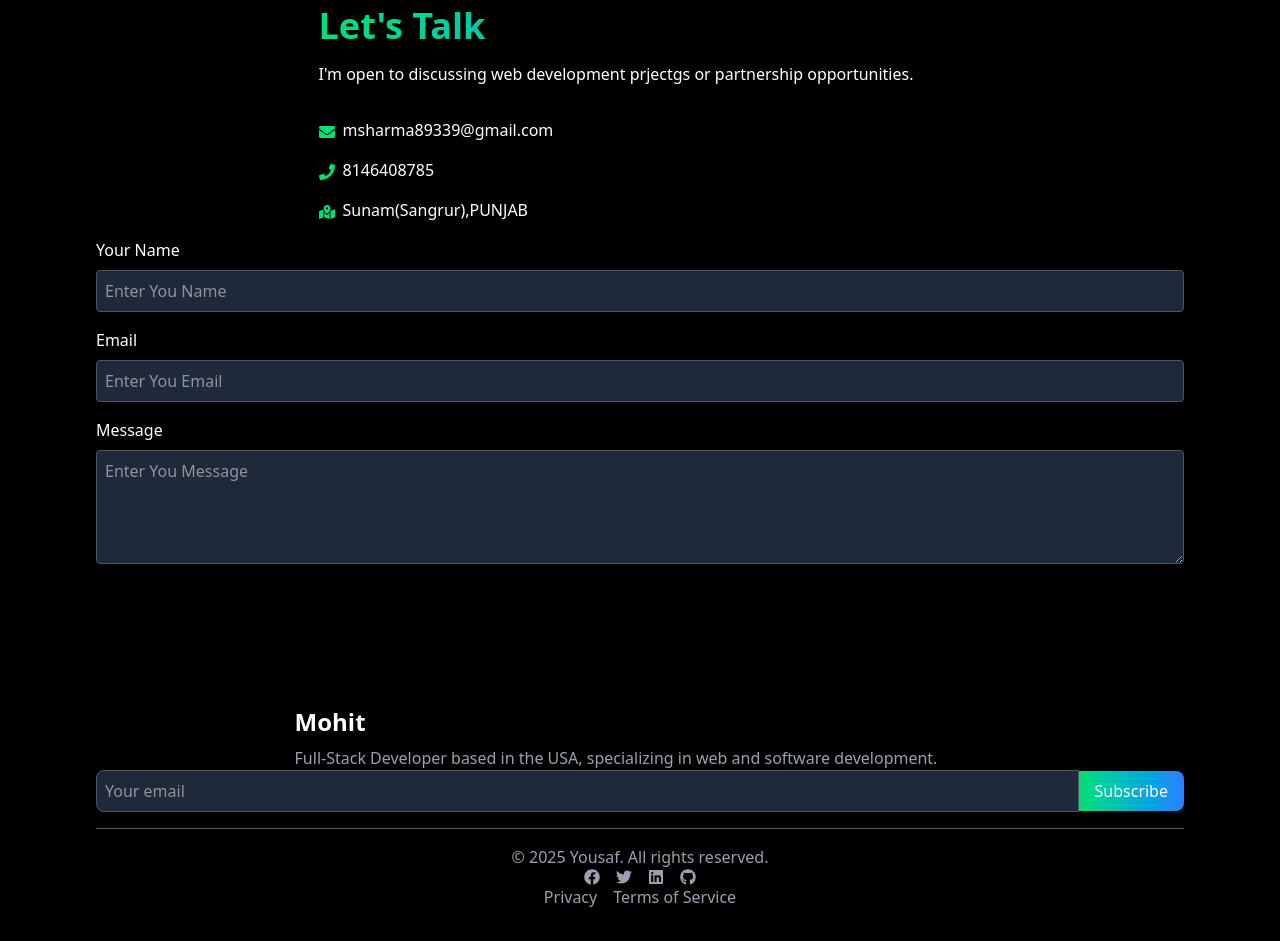
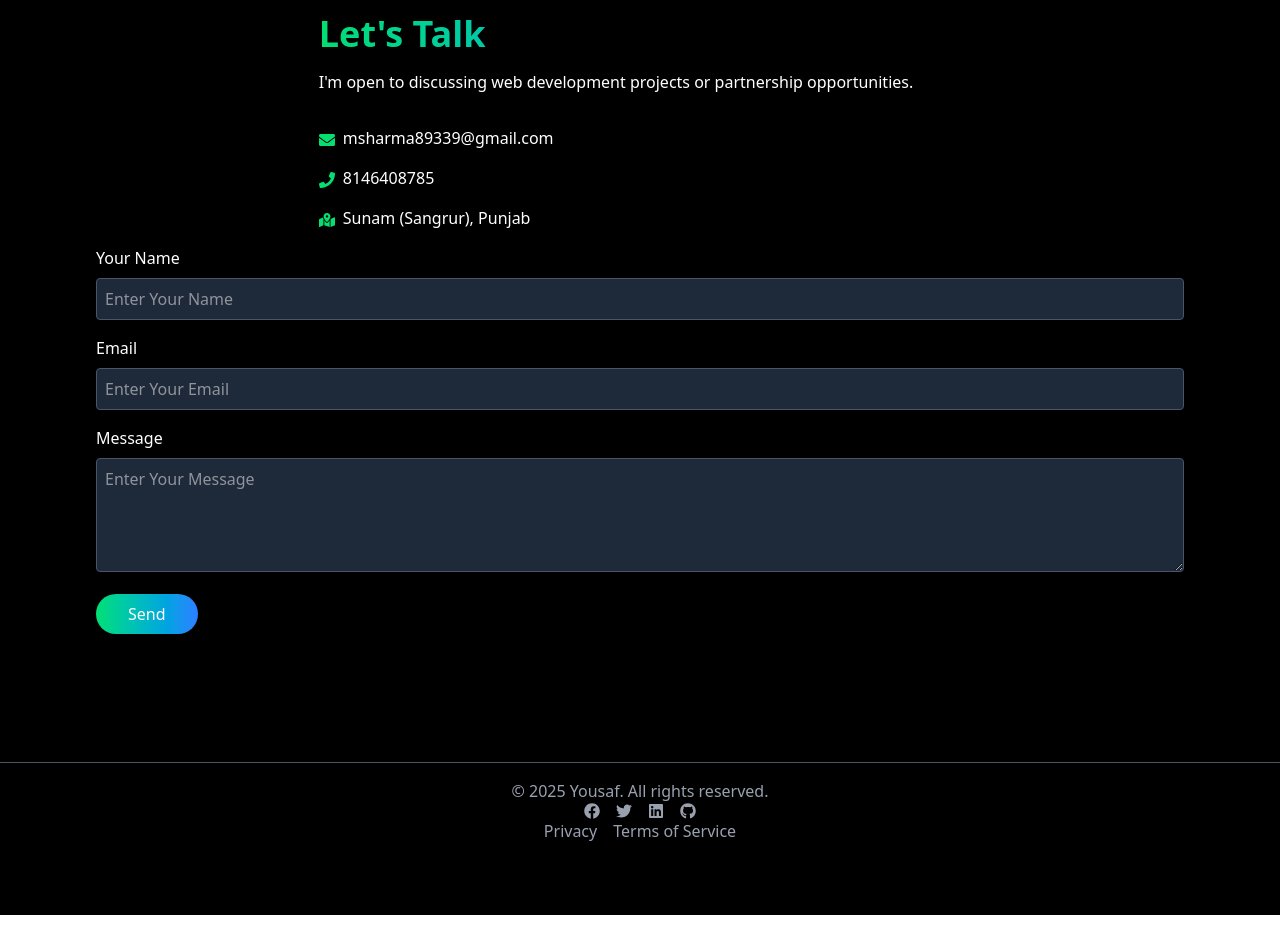
Before and after one commit to mohitt8785/MyPortFolio, a React (Vite) app: page / in a window 1280 px wide. Shown: the part 4360-5301 px from the top of the page. After the commit the page ends 5275 px from the top, so only its background shows below. Built offline with nearby package versions, Linux system fonts and the light colour scheme.

Commit message:
Updated portfolio with latest changes

```diff
--- a/src/App.jsx
+++ b/src/App.jsx
@@ -6,6 +6,7 @@ import About from "./pages/About";
 import Services from "./pages/Services";
 import Projects from "./pages/Projects";
 import Contact from "./pages/Contact";
+
 
 
 function App() {
@@ -20,6 +21,8 @@ function App() {
           <Route path="/services" element={<Services />} />
           <Route path="/projects" element={<Projects />} />
           <Route path="/contact" element={<Contact />} />
+
+
         </Routes>
       </div>
 
--- a/src/component/Footer.jsx
+++ b/src/component/Footer.jsx
@@ -4,37 +4,11 @@ import { FaFacebook, FaGithub, FaLinkedin, FaTwitter } from "react-icons/fa";
 const Footer = () => {
   return (
     <footer className="py-8 text-white bg-black">
-      <div className="container px-8 mx-auto md:px-16 lg:px-24">
-        <div className="flex flex-col items-center mb-4 md:flex-row md:space-x-12">
-          <div className="flex-1 mb-4 md:mb-0">
-            <h3 className="mb-2 text-2xl font-bold">Mohit</h3>
-            <p className="text-gray-400">
-              Full-Stack Developer based in the USA, specializing in web and
-              software development.
-            </p>
-          </div>
-          <div className="flex-1 w-full">
-            <form className="flex items-center justify-center">
-              <input
-                type="email"
-                placeholder="Your email"
-                className="w-full p-2 bg-gray-800 border border-gray-600 rounded-l-lg focus:outline-none focus:border-green-400"
-              />
-              <button
-                type="submit"
-                className="px-4 py-2 text-white rounded-r-lg bg-gradient-to-r from-green-400 to-blue-500"
-              >
-                Subscribe
-              </button>
-            </form>
-          </div>
-        </div>
-       <div
-          className="flex flex-col items-center justify-between pt-4 border-t border-gray-600 md:flex-row"
-        >
+      <div className="flex p-10 flex-col items-center justify-between pt-4 border-t border-gray-600 md:flex-row">
         <p className="text-gray-400">
           &copy; {new Date().getFullYear()} Yousaf. All rights reserved.
         </p>
+
         <div className="flex my-4 space-x-4 md:my-0">
           <a href="#" className="text-gray-400 hover:text-white">
             <FaFacebook />
@@ -49,6 +23,7 @@ const Footer = () => {
             <FaGithub />
           </a>
         </div>
+
         <div className="flex space-x-4">
           <a href="#" className="text-gray-400 hover:text-white">
             Privacy
@@ -58,7 +33,6 @@ const Footer = () => {
           </a>
         </div>
       </div>
-      </div>
     </footer>
   );
 };
--- a/src/pages/Contact.jsx
+++ b/src/pages/Contact.jsx
@@ -3,51 +3,91 @@ import { FaEnvelope, FaMapMarkedAlt, FaPhone } from 'react-icons/fa'
 
 const Contact = () => {
   return (
-
-    <div className="text-white bg-black py-22 "  id="contact">
+    <div className="text-white bg-black py-24" id="contact">
       <div className="container px-8 mx-auto md:px-16 lg:px-24">
         <h2 className="mb-12 text-5xl font-bold text-center">Contact Me</h2>
+
         <div className="flex flex-col items-center md:flex-row md:space-x-12">
+
+          {/* Left Side */}
           <div className="flex-1">
-            <h3 className='mb-4 text-4xl font-bold text-transparent bg-clip-text bg-gradient-to-r from-green-400 to-blue-500'>Let's Talk</h3>
-            <p>I'm open to discussing web development prjectgs or partnership opportunities.</p>
-            <div className='mt-8 mb-4'>
-                <FaEnvelope className='inline-block mr-2 text-green-400'></FaEnvelope>
-                <a href="mailto:youremail@example.com" className='hover:underline'>
+            <h3 className="mb-4 text-4xl font-bold text-transparent bg-clip-text bg-gradient-to-r from-green-400 to-blue-500">
+              Let's Talk
+            </h3>
+            <p>I'm open to discussing web development projects or partnership opportunities.</p>
+
+            <div className="mt-8 mb-4">
+              <FaEnvelope className="inline-block mr-2 text-green-400" />
+              <a href="mailto:msharma89339@gmail.com" className="hover:underline">
                 msharma89339@gmail.com
               </a>
             </div>
-            <div className='mb-4'>
-                <FaPhone className='inline-block mr-2 text-green-400'></FaPhone>
+
+            <div className="mb-4">
+              <FaPhone className="inline-block mr-2 text-green-400" />
               <span>8146408785</span>
             </div>
-            <div className='mb-4'>
-                <FaMapMarkedAlt className='inline-block mr-2 text-green-400'></FaMapMarkedAlt>
-                <span>Sunam(Sangrur),PUNJAB</span>
+
+            <div className="mb-4">
+              <FaMapMarkedAlt className="inline-block mr-2 text-green-400" />
+              <span>Sunam (Sangrur), Punjab</span>
             </div>
           </div>
-          <div className='flex-1 w-full'>
-            <form className='space-y-4'>
+
+
+          {/* Right Side */}
+          <div className="flex-1 w-full">
+            <form
+              className="space-y-4"
+            >
               <div>
-                    <label htmlFor="name" className='block mb-2'>Your Name</label>
-                    <input type="text"
-                    className='w-full p-2 bg-gray-800 border border-gray-600 rounded focus:outline-none focus:border-green-400'
-                    placeholder='Enter You Name'/>
+                <label htmlFor="name" className="block mb-2">
+                  Your Name
+                </label>
+                <input
+                  type="text"
+                  id="name"
+                  name="name"
+                  className="w-full p-2 bg-gray-800 border border-gray-600 rounded focus:outline-none focus:border-green-400"
+                  placeholder="Enter Your Name"
+                  required
+                />
               </div>
+
               <div>
-                    <label htmlFor="emial" className='block mb-2'>Email</label>
-                    <input type="text"
-                    className='w-full p-2 bg-gray-800 border border-gray-600 rounded focus:outline-none focus:border-green-400'
-                    placeholder='Enter You Email'/>
+                <label htmlFor="email" className="block mb-2">
+                  Email
+                </label>
+                <input
+                  type="email"
+                  id="email"
+                  name="email"
+                  className="w-full p-2 bg-gray-800 border border-gray-600 rounded focus:outline-none focus:border-green-400"
+                  placeholder="Enter Your Email"
+                  required
+                />
               </div>
+
               <div>
-                    <label htmlFor="message" className='block mb-2'>Message</label>
-                    <textarea type="text"
-                    className='w-full p-2 bg-gray-800 border border-gray-600 rounded focus:outline-none focus:border-green-400'
+                <label htmlFor="message" className="block mb-2">
+                  Message
+                </label>
+                <textarea
+                  id="message"
+                  name="message"
+                  className="w-full p-2 bg-gray-800 border border-gray-600 rounded focus:outline-none focus:border-green-400"
                   rows="4"
-                    placeholder='Enter You Message'/>
+                  placeholder="Enter Your Message"
+                  required
+                ></textarea>
               </div>
-                <button className='hidden px-8 py-2 text-white transition-transform duration-300 transform rounded-full bg-gradient-to-r from-green-400 to-blue-500 md:inline hover:scale-105'>Send</button>
+
+              <button
+                type="submit"
+                className="px-8 py-2 text-white transition-transform duration-300 transform rounded-full bg-gradient-to-r from-green-400 to-blue-500 hover:scale-105"
+              >
+                Send
+              </button>
             </form>
           </div>
         </div>
```
Lines whose indentation alone changed are shown as unchanged.
